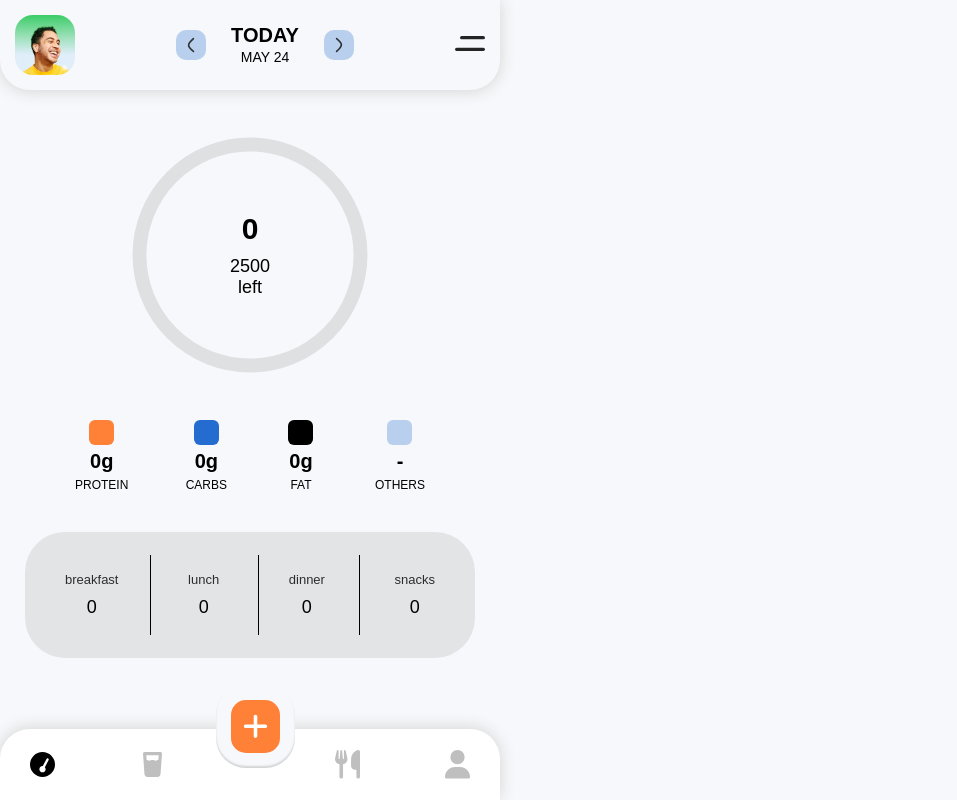
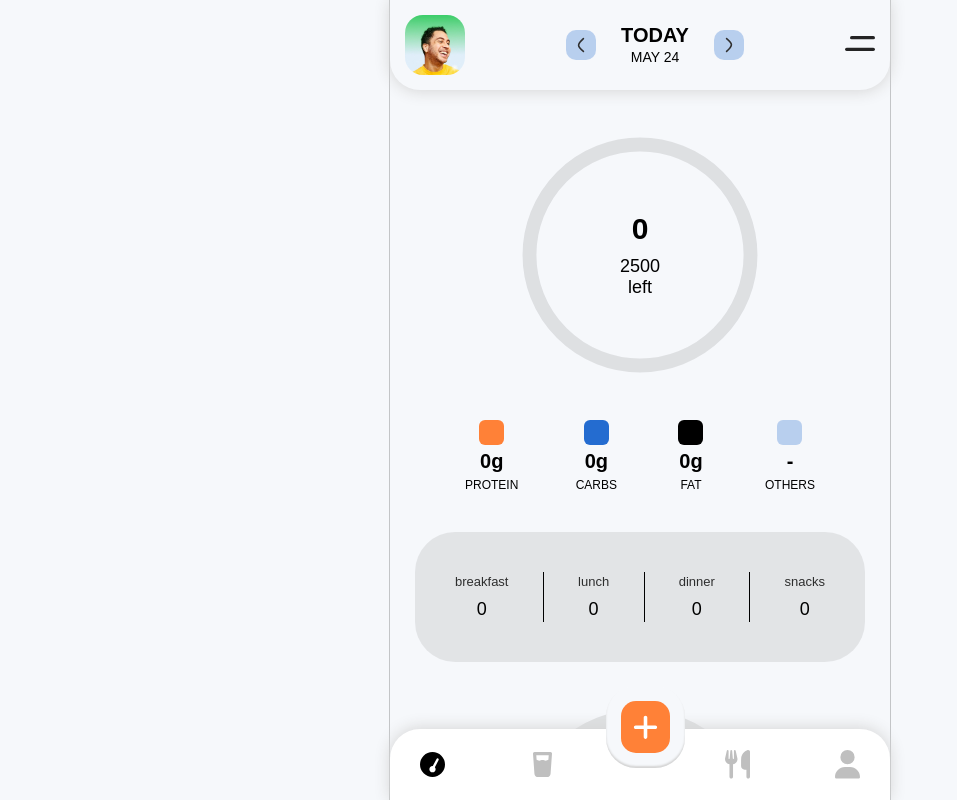
Before and after one commit to MahshadOliaie/Fitness-App, a React (Vite) app: page / in a window 1280 px wide. Shown: the top 800 px of the page, without its empty margins (0-957 px from the left). Built offline with nearby package versions, Linux system fonts and the light colour scheme.

Commit message:
change layout place

```diff
--- a/src/App.jsx
+++ b/src/App.jsx
@@ -2,12 +2,16 @@
 import { useState } from "react"
 import Dashboard from "./components/Dashboard/Dashboard"
 import FoodContext from "./context/FoodContext"
+import Layout from "./components/Layout/Layout"
 
 function App() {
-  const [breakfast , setBreakfast] = useState([])
-  const [lunch , setLunch] = useState([])
-  const [dinner , setDinner] = useState([])
-  const [snack , setSnack] = useState([])
+  const [breakfast, setBreakfast] = useState([])
+  const [lunch, setLunch] = useState([])
+  const [dinner, setDinner] = useState([])
+  const [snack, setSnack] = useState([])
+
+  const [isFoodListOpen, setIsFoodListOpen] = useState(false)
+  const [selectedMeal, setSelectedMeal] = useState("")
 
   return (
     <>
@@ -22,7 +26,9 @@ function App() {
         setSnack
       }}>
 
-        <Dashboard />
+        <Layout setIsFoodListOpen={setIsFoodListOpen} setSelectedMeal={setSelectedMeal}>
+          <Dashboard setIsFoodListOpen={setIsFoodListOpen} selectedMeal={selectedMeal} isFoodListOpen={isFoodListOpen} />
+        </Layout>
 
       </FoodContext.Provider>
     </>
--- a/src/components/Dashboard/Dashboard.jsx
+++ b/src/components/Dashboard/Dashboard.jsx
@@ -1,21 +1,19 @@
-import { useState } from "react"
+
 import Diagram from "../Diagram/Diagram"
 import FoodList from "../FoodList/FoodList"
-import Layout from "../Layout/Layout"
 import Meals from "../Meals/Meals"
 
 
-function Dashboard() {
-    const [isFoodListOpen, setIsFoodListOpen] = useState(false)
-    const [selectedMeal , setSelectedMeal] = useState("")
+
+function Dashboard({setIsFoodListOpen , selectedMeal , isFoodListOpen}) {
+
 
     return (
         <>
-            <Layout setIsFoodListOpen={setIsFoodListOpen} setSelectedMeal={setSelectedMeal} >
                 <Diagram />
                 <Meals />
-                {isFoodListOpen && <FoodList setIsFoodListOpen={setIsFoodListOpen} selectedMeal={selectedMeal}/>}
-            </Layout>
+                {isFoodListOpen && <FoodList setIsFoodListOpen={setIsFoodListOpen} selectedMeal={selectedMeal} />}
+                <Diagram />
         </>
     )
 }
--- a/src/components/Diagram/index.module.css
+++ b/src/components/Diagram/index.module.css
@@ -6,7 +6,6 @@
     display: flex;
     align-items: center;
     justify-content: center;
-    position: relative;
     margin: 40px 0;
 }
 
--- a/src/components/Header/index.module.css
+++ b/src/components/Header/index.module.css
@@ -9,6 +9,7 @@
     border-bottom-left-radius: 30px;
     border-bottom-right-radius: 30px;
     position: sticky;
+    top: 0;
     width: 100%;
 }
 
--- a/src/components/Meals/Meals.jsx
+++ b/src/components/Meals/Meals.jsx
@@ -11,14 +11,17 @@ function Meals() {
                     <p className={CSS.mealName}>breakfast</p>
                     <p className={CSS.cal}>{(breakfastInfo.calories).reduce((acc, curr) => acc + curr, 0)}</p>
                 </div>
+                <div className={CSS.devider}></div>
                 <div className={CSS.lunch}>
                     <p className={CSS.mealName}>lunch</p>
                     <p className={CSS.cal}>{(lunchInfo.calories).reduce((acc, curr) => acc + curr, 0)}</p>
                 </div>
+                <div className={CSS.devider}></div>
                 <div className={CSS.dinner}>
                     <p className={CSS.mealName}>dinner</p>
                     <p className={CSS.cal}>{(dinnerInfo.calories).reduce((acc, curr) => acc + curr, 0)}</p>
                 </div>
+                <div className={CSS.devider}></div>
                 <div className={CSS.snacks}>
                     <p className={CSS.mealName}>snacks</p>
                     <p className={CSS.cal}>{(snackInfo.calories).reduce((acc, curr) => acc + curr, 0)}</p>
--- a/src/components/Meals/index.module.css
+++ b/src/components/Meals/index.module.css
@@ -3,8 +3,7 @@
     align-items: center;
     justify-content: space-between;
     width: 90%;
-    margin: 0 auto;
-    margin-top: 40px;
+    margin: 40px auto;
     background-color: rgba(0, 0, 0, 0.081);
     padding: 40px;
     border-radius: 40px;
@@ -31,24 +30,8 @@ p {
     font-size: 18px;
 }
 
-.breakfast::after,
-.lunch::after,
-.dinner::after {
-    content: "";
+.devider{
     width: .5px;
+    height: 50px;
     background-color: black;
-    height: 80px;
-    position: absolute;
 }
-
-.breakfast::after{
-    left: 85px;
-}
-
-.lunch::after{
-    left: 70px;
-}
-
-.dinner::after{
-    left: 70px;
-}
--- a/src/components/Toolbar/index.module.css
+++ b/src/components/Toolbar/index.module.css
@@ -1,7 +1,6 @@
 .toolbar {
     width: 100%;
-    max-width: 500px;
-    position: fixed;
+    position: sticky;
     bottom: 0;
     display: flex;
     padding: 20px 30px;
--- a/src/index.css
+++ b/src/index.css
@@ -3,9 +3,11 @@
 
 body{
     font-family: Arial, Helvetica, sans-serif;
-    margin: 0;
     background-color: #F6F8FB;
     max-width: 500px;
+    margin: 0 auto;
+    position: relative;
+    outline: 1px solid rgba(0, 0, 0, 0.207);
 }
 
 *{
```
